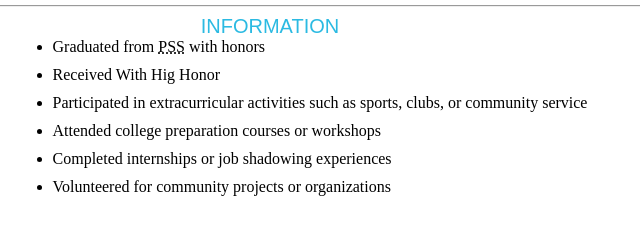
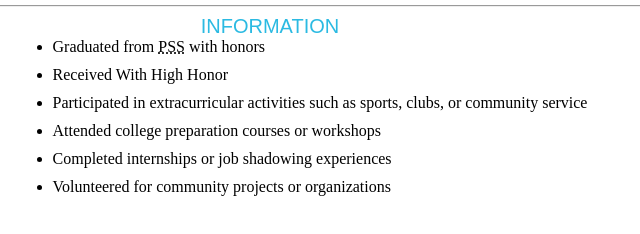
Before and after one commit to chelax12/axsilpreagido, a plain HTML site: page index.html in a window 1280 px wide. Shown: the part 308-542 px from the top of the page, 370-1010 px from the left. Drawn offline with Linux system fonts and the light colour scheme.

Commit message:
Update index.html

```diff
--- a/index.html
+++ b/index.html
@@ -96,7 +96,7 @@
 
             <ul>
                 <li>Graduated from <abbr title="Passionis't Sister School">PSS</abbr> with honors</li>
-                <li>Received With Hig Honor</li>
+                <li>Received With High Honor</li>
                 <li>Participated in extracurricular activities such as sports, clubs, or community service</li>
                 <li>Attended college preparation courses or workshops</li>
                 <li>Completed internships or job shadowing experiences</li>
```
